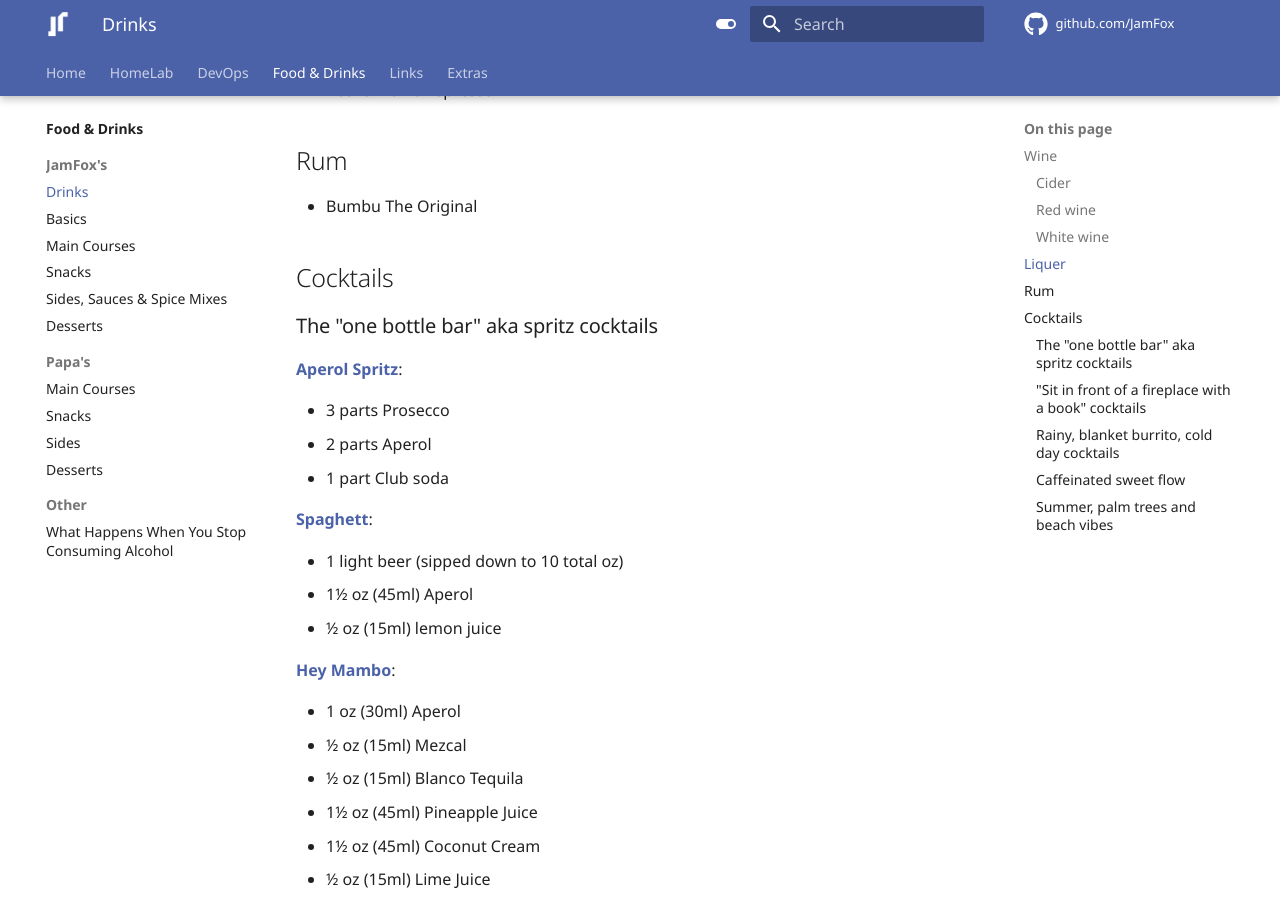
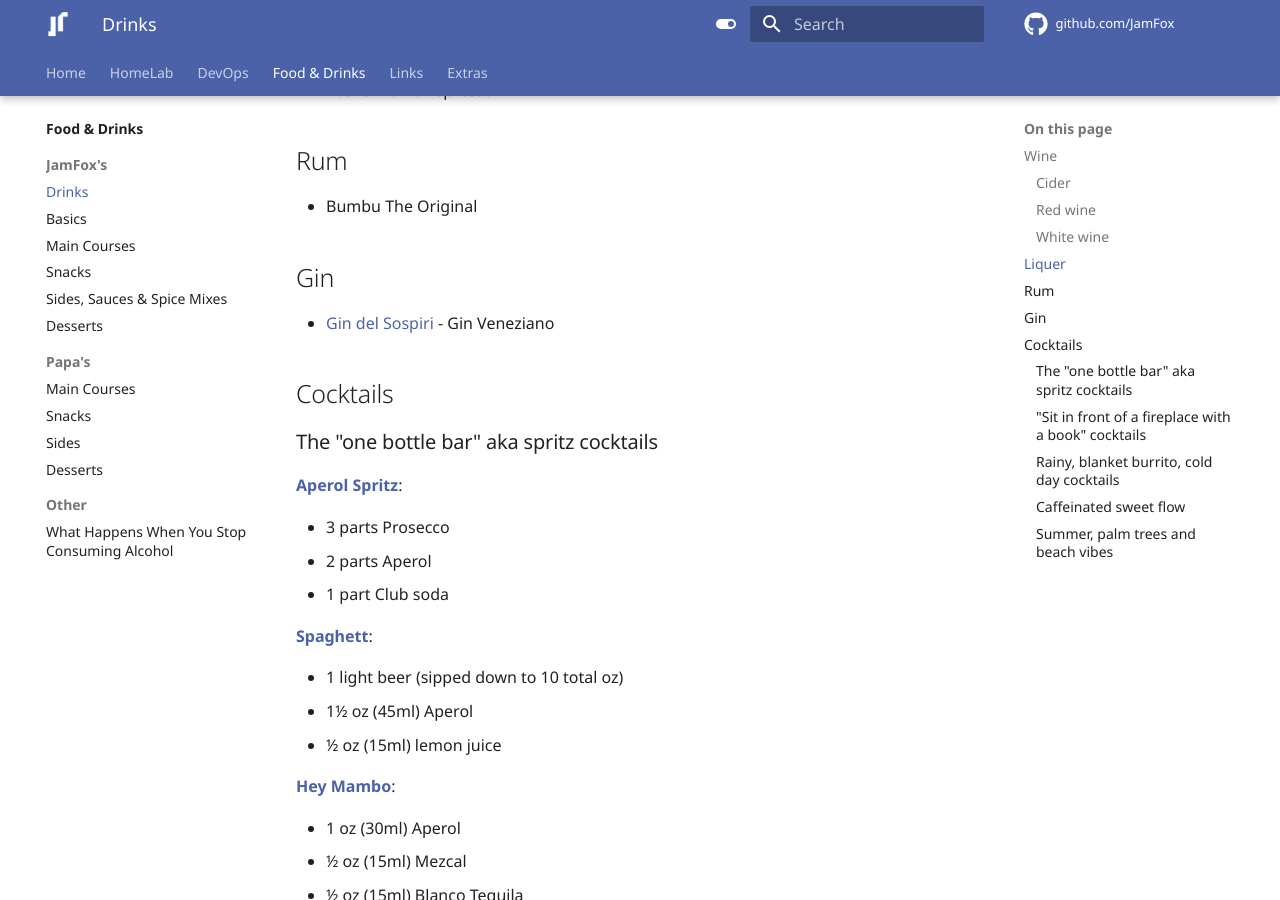
Before and after one commit to JamFox/docs.jamfox.dev, an MkDocs documentation site: the page built from docs/content/food/drinks.md, in a window 1280 px wide and 900 px high, scrolled down 1073 px. Built offline with MkDocs 1.6.1 and Material for MkDocs 9.7.7, drawn with Linux system fonts in a browser that asks for light colours; comment, search, counter and statistics services are not loaded.

Commit message:
add sospiri and pratchett

```diff
--- a/docs/content/food/drinks.md
+++ b/docs/content/food/drinks.md
@@ -8,7 +8,7 @@ Collection of my favorite drinks.
 
 ### Cider
 
-Galipette Brut
+- Galipette Brut
 
 ### Red wine
 
@@ -38,6 +38,10 @@ Galipette Brut
 ## Rum
 
 - Bumbu The Original
+
+## Gin
+
+- [Gin del Sospiri](https://www.sospiribotanicheveneziane.com/) - Gin Veneziano
 
 ## Cocktails
 
```
Also changed, not shown: docs/content/extras/bestof.md (+1 -0 lines).
